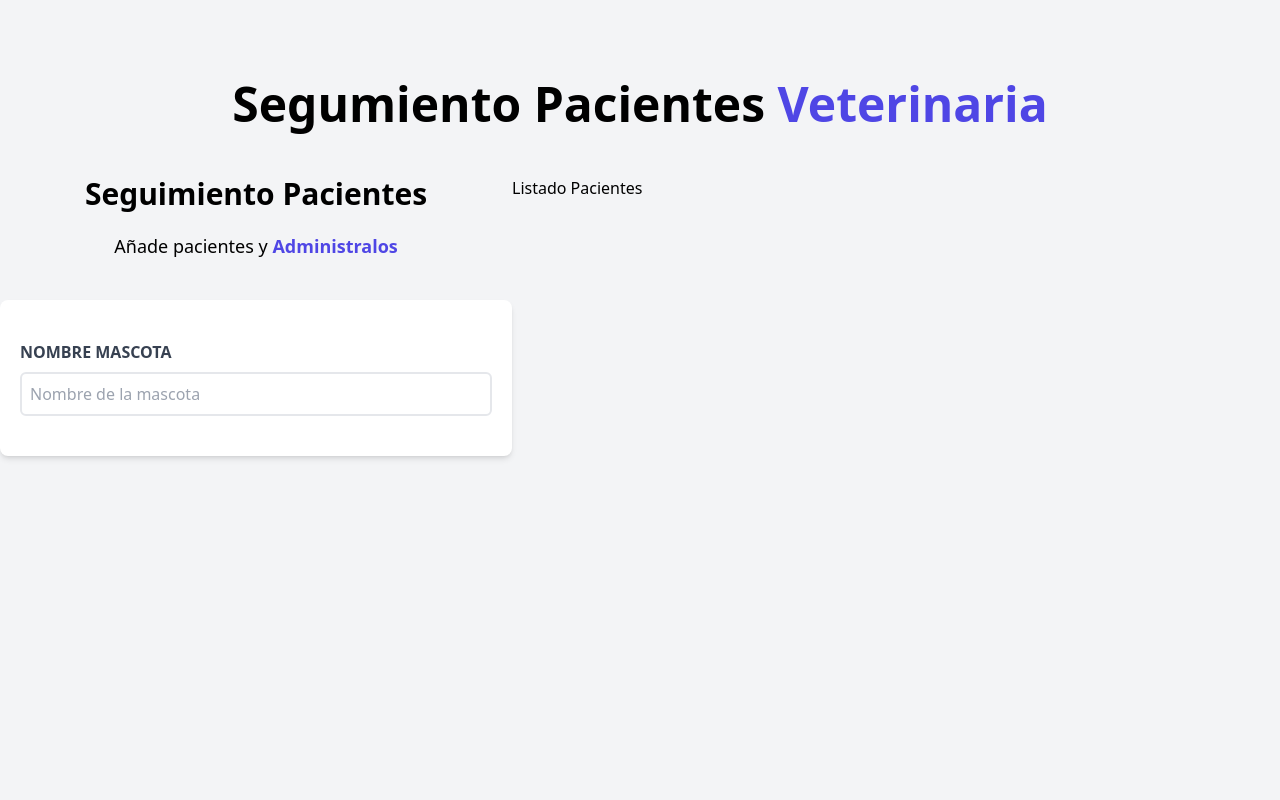
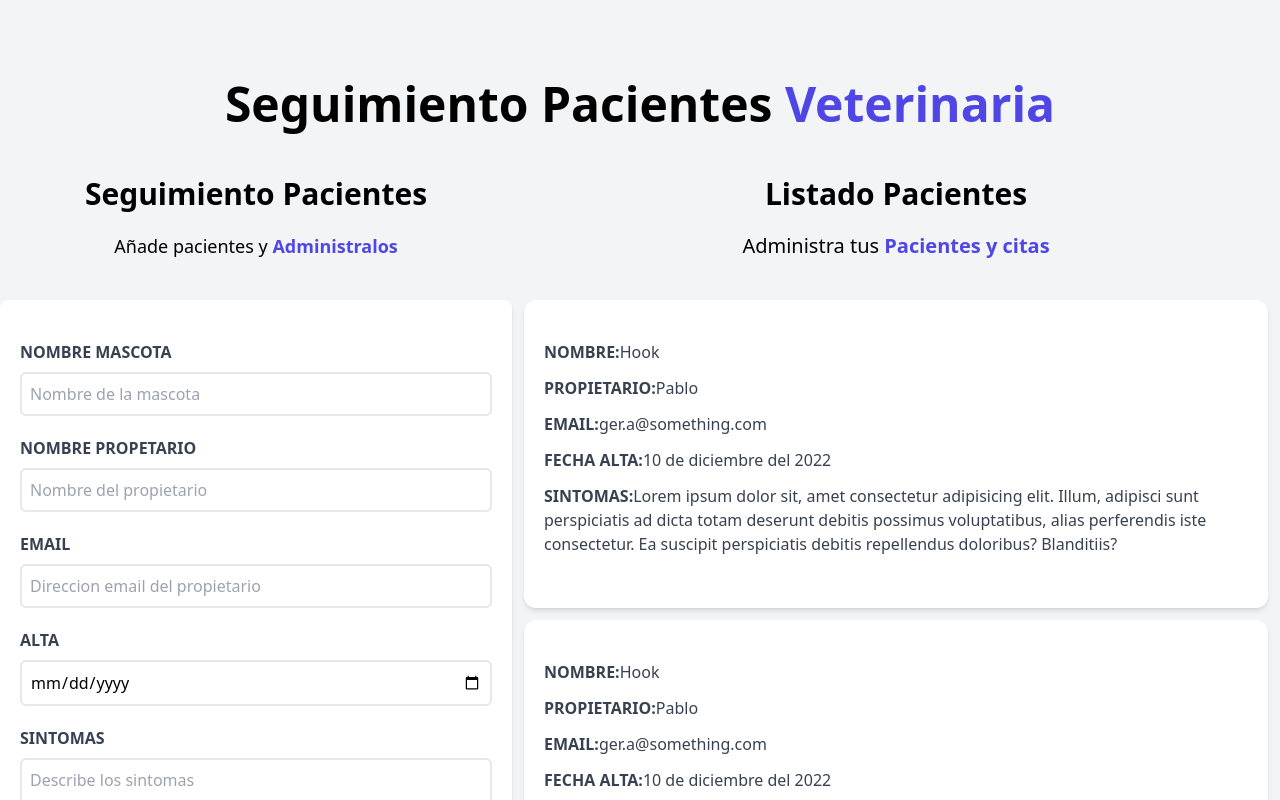
Before and after one commit to Sataroto/React, a React (Vite) app in the folder practicasReact/proyectoUno/practica/citas-veterinaria/: page / in a window 1280 px wide. Shown: the top 800 px of the page. Built offline with nearby package versions, Linux system fonts and the light colour scheme.

Commit message:
Lista de pacientes

```diff
--- a/practicasReact/proyectoUno/practica/citas-veterinaria/src/components/Formulario.jsx
+++ b/practicasReact/proyectoUno/practica/citas-veterinaria/src/components/Formulario.jsx
@@ -9,8 +9,8 @@ const Formulario = () => {
         <span className="text-indigo-600 font-bold" >Administralos</span>
       </p>
 
-      <form className="bg-white shadow-md rounded-lg py-10 px-5" action="">
-        <div>
+      <form className="bg-white shadow-md rounded-lg py-10 px-5 mb-5" action="">
+        <div className="mb-5">
           <label htmlFor="mascota" className="block text-gray-700 uppercase font-bold">
             Nombre Mascota
             </label>
@@ -22,6 +22,62 @@ const Formulario = () => {
             placeholder="Nombre de la mascota"
           />
         </div>
+        <div className="mb-5">
+          <label htmlFor="propietario" className="block text-gray-700 uppercase font-bold">
+            Nombre Propetario
+            </label>
+
+          <input
+            id="propietario"
+            className="border-2 w-full p-2 mt-2 placeholder-gray-400 rounded-md"
+            type="text"
+            placeholder="Nombre del propietario"
+          />
+        </div>
+        <div className="mb-5">
+          <label htmlFor="email" className="block text-gray-700 uppercase font-bold">
+            email
+            </label>
+
+          <input
+            id="email"
+            className="border-2 w-full p-2 mt-2 placeholder-gray-400 rounded-md"
+            type="email"
+            placeholder="Direccion email del propietario"
+          />
+        </div>
+
+        <div className="mb-5">
+          <label htmlFor="alta" className="block text-gray-700 uppercase font-bold">
+            Alta
+            </label>
+
+          <input
+            id="alta"
+            className="border-2 w-full p-2 mt-2 placeholder-gray-400 rounded-md"
+            type="date"
+            placeholder="Fecha de cita"
+          />
+        </div>
+        <div className="mb-5">
+          <label htmlFor="sintomas" className="block text-gray-700 uppercase font-bold">
+            Sintomas
+            </label>
+          <textarea
+          id="sintomas"
+          className="border-2 w-full p-2 mt-2 placeholder-gray-400 rounded-md"
+          placeholder="Describe los sintomas"
+          />
+        </div>
+
+        <input
+          type="submit"
+          className="bg-indigo-600 w-full p-3 text-white uppercase font-bold hover:bg-indigo-700 cursor-pointer transition-all"
+          value="Agregar paciente"
+
+
+        />
+
       </form>
     </div>
   )
--- a/practicasReact/proyectoUno/practica/citas-veterinaria/src/components/Header.jsx
+++ b/practicasReact/proyectoUno/practica/citas-veterinaria/src/components/Header.jsx
@@ -2,7 +2,7 @@ function Header(){
 
     return (
             <h1 className="font-black text-5xl text-center md:w-2/3 mx-auto">
-                Segumiento Pacientes {""}
+                Seguimiento Pacientes {""}
                 <span className="text-indigo-600 ">Veterinaria</span>
             </h1>
     )
--- a/practicasReact/proyectoUno/practica/citas-veterinaria/src/components/ListadoPacientes.jsx
+++ b/practicasReact/proyectoUno/practica/citas-veterinaria/src/components/ListadoPacientes.jsx
@@ -1,7 +1,16 @@
+import Paciente from "./Paciente";
+
 function ListadoPacientes() {
     return (
-        <div className="md:w-1/2 lg:w-3/5">
-            <h2>Listado Pacientes</h2>
+        <div className="md:w-1/2 lg:w-3/5 md:h-screen overflow-y-scroll">
+            <h2 className="font-black text-3xl text-center">Listado Pacientes</h2>
+            <p className="text-xl mt-5 mb-10 text-center">
+                Administra tus {''}
+                <span className="text-indigo-600 font-bold text-xl">Pacientes y citas</span>
+            </p>
+            <Paciente/>
+            <Paciente/>
+            <Paciente/>
         </div>
 
     );
--- /dev/null
+++ b/practicasReact/proyectoUno/practica/citas-veterinaria/src/components/Paciente.jsx
@@ -0,0 +1,23 @@
+function Paciente() {
+    return (
+        <div className="m-3 bg-white shadow-md px-5 py-10 rounded-xl ">
+                <p className="font-bold mb-3 text-gray-700 uppercase">Nombre:
+                    <span className="font-normal normal-case">Hook</span>
+                </p>
+                <p className="font-bold mb-3 text-gray-700 uppercase">Propietario:
+                    <span className="font-normal normal-case">Pablo</span>
+                </p>
+                <p className="font-bold mb-3 text-gray-700 uppercase">email:
+                    <span className="font-normal normal-case">ger.a@something.com</span>
+                </p>
+                <p className="font-bold mb-3 text-gray-700 uppercase">Fecha alta:
+                    <span className="font-normal normal-case">10 de diciembre del 2022</span>
+                </p>
+                <p className="font-bold mb-3 text-gray-700 uppercase">Sintomas:
+                    <span className="font-normal normal-case">Lorem ipsum dolor sit, amet consectetur adipisicing elit. Illum, adipisci sunt perspiciatis ad dicta totam deserunt debitis possimus voluptatibus, alias perferendis iste consectetur. Ea suscipit perspiciatis debitis repellendus doloribus? Blanditiis?</span>
+                </p>
+            </div>
+    );
+}
+
+export default Paciente;
```
